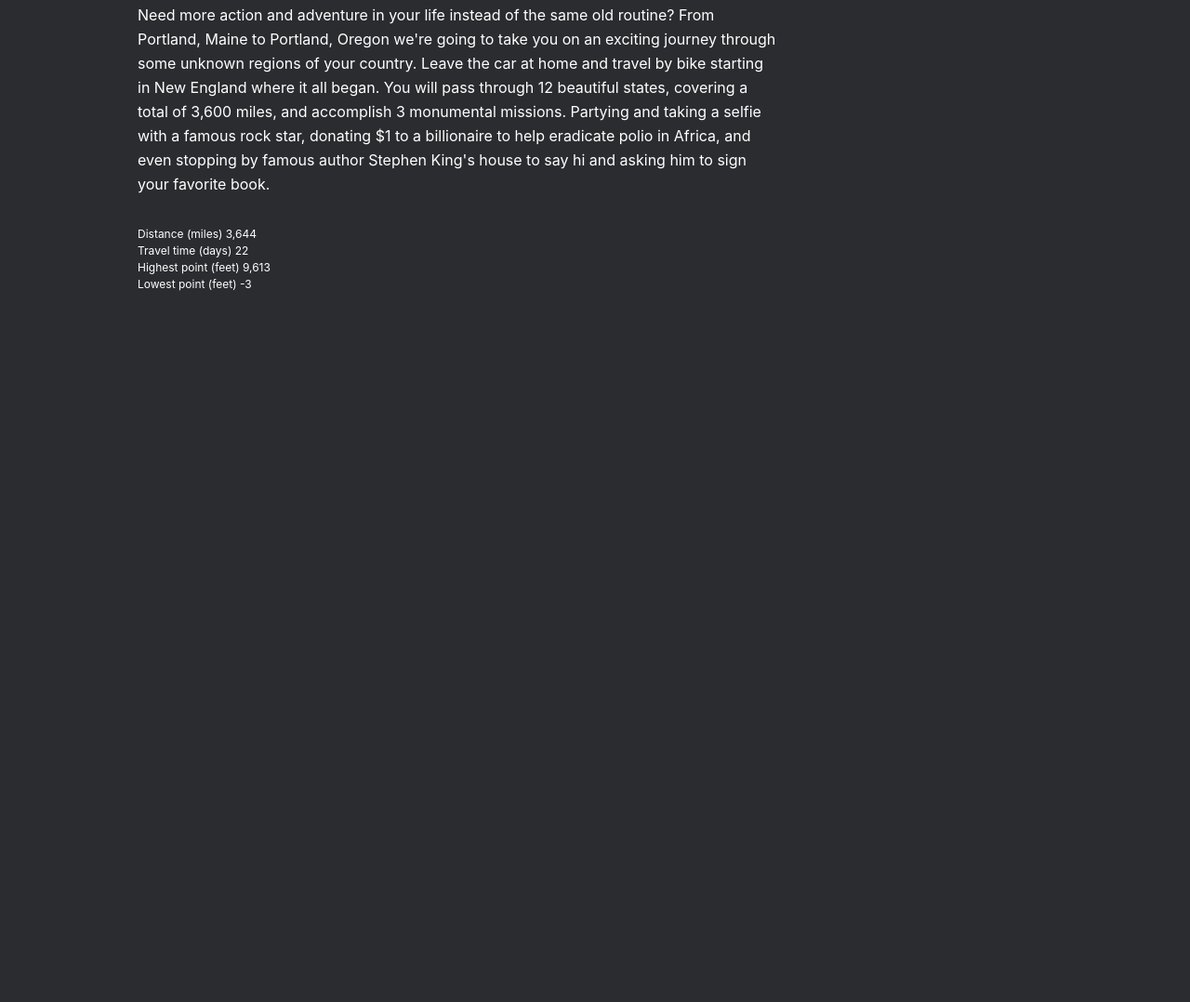
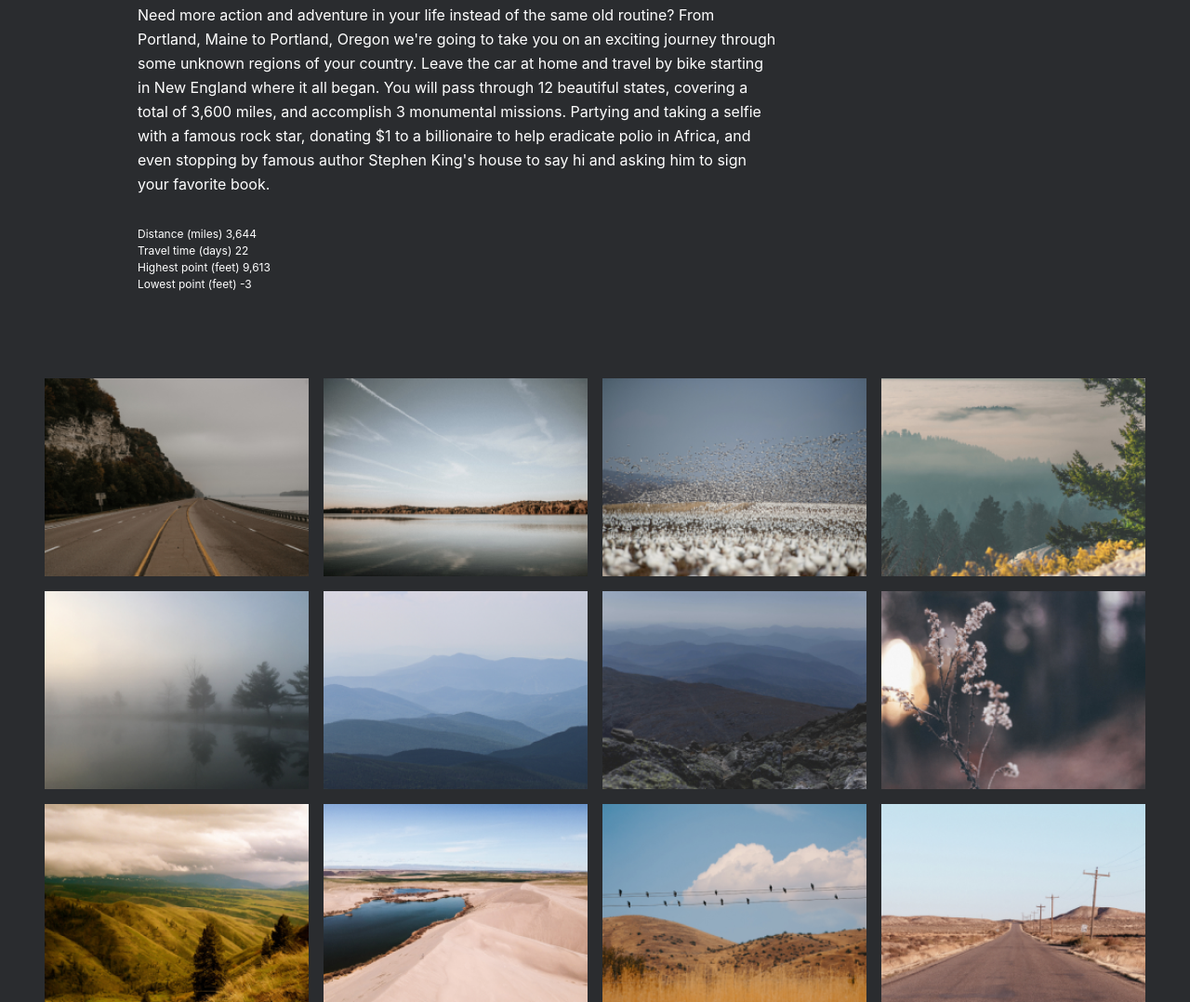
Before and after one commit to GrantWasil/web_project_3, a plain HTML site: page index.html in a window 1280 px wide. Shown: the part 1486-2564 px from the top of the page at 93% size. Before the commit the page ends 1893 px from the top, so only its background shows below. Drawn offline with Linux system fonts and the light colour scheme.

Commit message:
Created feature/photo-grid for 1280 width

```diff
--- /dev/null
+++ b/blocks/photo-grid/__photo/photo-grid__photo.css
@@ -0,0 +1,4 @@
+.photo-grid__photo {
+	width: 284px;
+	height: 213px;
+}
--- /dev/null
+++ b/blocks/photo-grid/photo-grid.css
@@ -0,0 +1,10 @@
+@import url(./__photo/photo-grid__photo.css);
+
+.photo-grid {
+	display: grid;
+	grid-template-columns: repeat(4, 1fr);
+	grid-template-rows: repeat(3, 1fr);
+	grid-gap: 16px;
+	max-width: 1184px;
+	margin: 0 auto;
+}
--- a/index.html
+++ b/index.html
@@ -32,6 +32,21 @@
 					<li>Lowest point (feet) -3</li>
 				</ul>
 			</section>
+
+			<section class="photo-grid">
+				<img class="photo_grid__photo" src="./images/road.png">
+				<img class="photo_grid__photo" src="./images/ocean.png">
+				<img class="photo_grid__photo" src="./images/rocks.png">
+				<img class="photo_grid__photo" src="./images/forest.png">
+				<img class="photo_grid__photo" src="./images/fog.png">
+				<img class="photo_grid__photo" src="./images/mount.png">
+				<img class="photo_grid__photo" src="./images/second_mount.png">
+				<img class="photo_grid__photo" src="./images/flower.png">
+				<img class="photo_grid__photo" src="./images/plains.png">
+				<img class="photo_grid__photo" src="./images/desert.png">
+				<img class="photo_grid__photo" src="./images/birds.png">
+				<img class="photo_grid__photo" src="./images/second_roads.png">
+			</section>
 		</div>
 	</body>
 </html>
--- a/pages/index.css
+++ b/pages/index.css
@@ -4,3 +4,4 @@
 @import url(../blocks/header/header.css);
 @import url(../blocks/lead/lead.css);
 @import url(../blocks/intro/intro.css);
+@import url(../blocks/photo-grid/photo-grid.css);
```
Also changed, not shown: images/birds.png (added), images/desert.png (added), images/flower.png (added), images/fog.png (added), images/forest.png (added), images/mount.png (added), images/ocean.png (added), images/plains.png (added), images/road.png (added), images/rocks.png (added), images/second_mount.png (added), images/second_roads.png (added).
